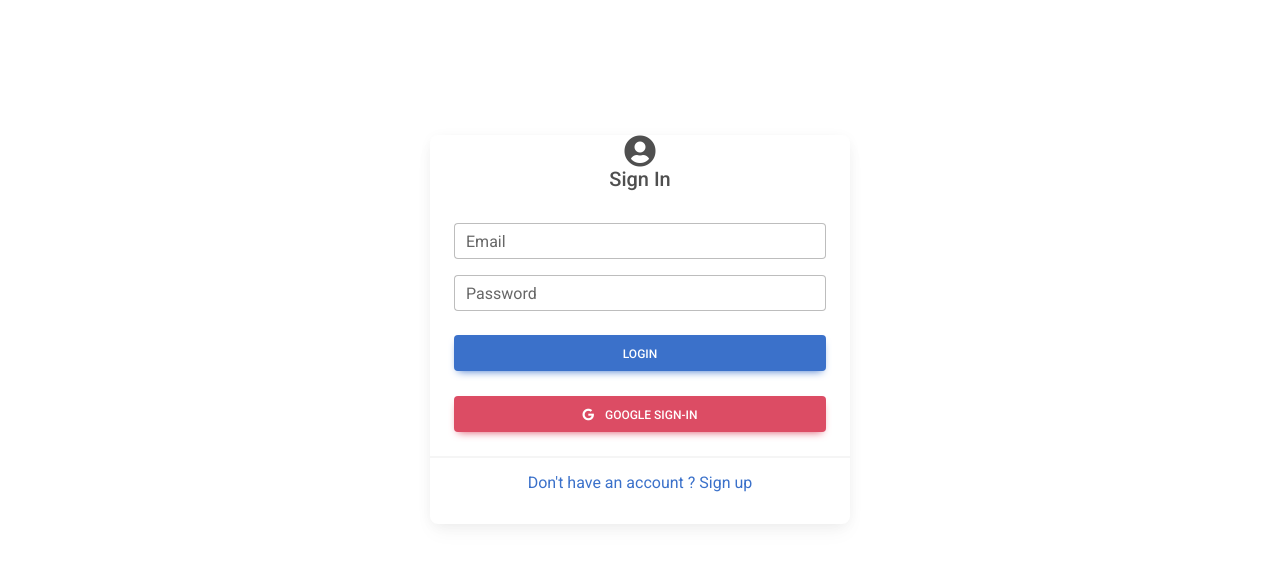
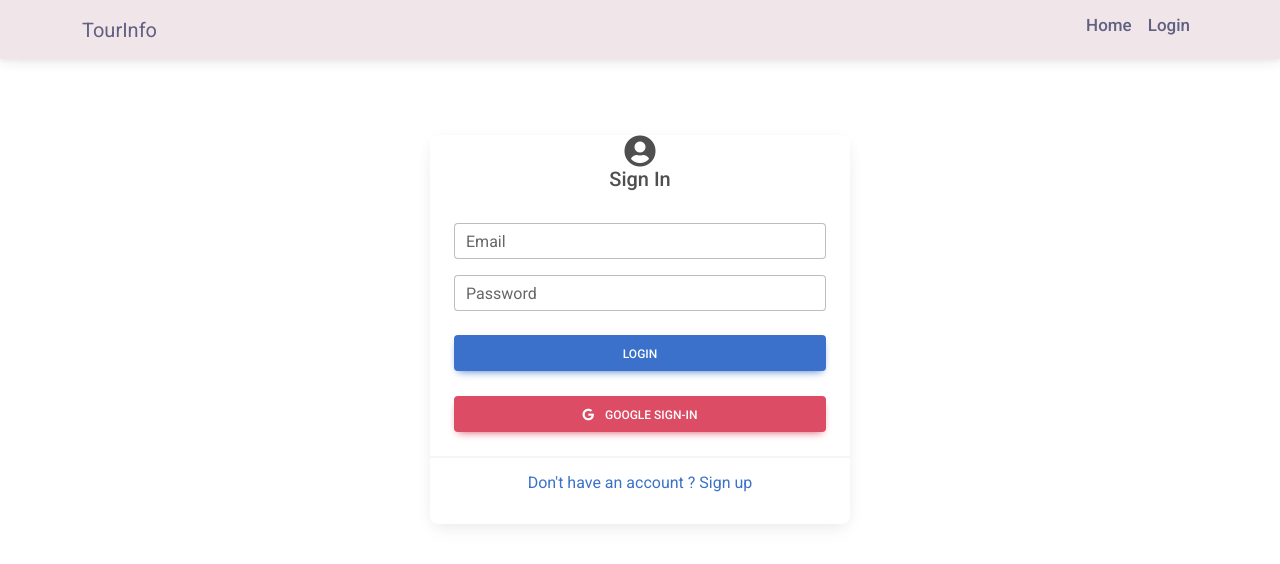
Before and after one commit to vsrathod39/tour_app_may_2022, a React (Create React App) app in the folder client/: page /login in a window 1280 px wide. Shown: the top 564 px of the page. Built offline with nearby package versions, Linux system fonts and the light colour scheme.

Commit message:
Header completed

```diff
--- a/client/src/App.js
+++ b/client/src/App.js
@@ -4,10 +4,22 @@ import { BrowserRouter, Routes, Route } from "react-router-dom";
 import Home from "./pages/home";
 import Login from "./pages/login";
 import Register from "./pages/register";
+import Header from "./components/Header";
+import { useDispatch } from "react-redux";
+import { useEffect } from "react";
+import { setUser } from "./redux/features/authSlice";
 
 function App() {
+  const dispatch = useDispatch();
+
+  const user = JSON.parse(localStorage.getItem("profile"));
+  useEffect(() => {
+    dispatch(setUser(user));
+  }, []);
+
   return (
     <div className="App">
+      <Header />
       <ToastContainer />
       <BrowserRouter>
         <Routes>
--- a/client/src/components/Header.js
+++ b/client/src/components/Header.js
@@ -10,15 +10,75 @@ import {
   MDBCollapse,
   MDBNavbarBrand,
 } from "mdb-react-ui-kit";
+import { useSelector, useDispatch } from "react-redux";
+import { setLogout } from "../redux/features/authSlice";
 
 const Header = () => {
   const [show, setShow] = useState(false);
+  const { user } = useSelector((state) => ({ ...state.auth }));
+  const dispatch = useDispatch();
+  const handleLogout = () => {
+    dispatch(setLogout());
+  };
 
   return (
     <div>
       <MDBNavbar fixed="top" expand="lg" style={{ backgroundColor: "#f0e6ea" }}>
         <MDBContainer>
-          <MDBNavbarBrand style={{ color: "#606080" }}>TourInfo</MDBNavbarBrand>
+          <MDBNavbarBrand href="/" style={{ color: "#606080" }}>
+            TourInfo
+          </MDBNavbarBrand>
+          <MDBNavbarToggler
+            type="button"
+            aria-expanded="false"
+            aria-label="Toogle navigation"
+            onClick={() => setShow(!show)}
+          >
+            <MDBIcon icon="bars" fas style={{ color: "#606080" }} />
+          </MDBNavbarToggler>
+          <MDBCollapse show={show} navbar>
+            <MDBNavbarNav right fullWidth={false} className="mb-2 mb-lg-0">
+              {user?.result?._id && (
+                <h5 style={{ marginRight: "30px", marginTop: "17px" }}>
+                  Logged in as: {user?.result?.name}
+                </h5>
+              )}
+              <MDBNavbarItem>
+                <MDBNavbarLink href="/">
+                  <p className="header-text">Home</p>
+                </MDBNavbarLink>
+              </MDBNavbarItem>
+              {user?.result?._id && (
+                <>
+                  <MDBNavbarItem>
+                    <MDBNavbarLink href="/addtour">
+                      <p className="header-text">Add Tour</p>
+                    </MDBNavbarLink>
+                  </MDBNavbarItem>
+                  <MDBNavbarItem>
+                    <MDBNavbarLink href="/dashboard">
+                      <p className="header-text">Dashbord</p>
+                    </MDBNavbarLink>
+                  </MDBNavbarItem>
+                </>
+              )}
+              {user?.result?._id ? (
+                <MDBNavbarItem>
+                  <MDBNavbarLink href="/login">
+                    <p className="header-text" onClick={handleLogout}>
+                      Logout
+                    </p>
+                  </MDBNavbarLink>
+                </MDBNavbarItem>
+              ) : (
+                <MDBNavbarItem>
+                  <MDBNavbarLink href="/login">
+                    <p className="header-text">Login</p>
+                  </MDBNavbarLink>
+                </MDBNavbarItem>
+              )}
+            </MDBNavbarNav>
+          </MDBCollapse>
         </MDBContainer>
       </MDBNavbar>
     </div>
--- a/client/src/index.css
+++ b/client/src/index.css
@@ -9,3 +9,10 @@ code {
   font-family: source-code-pro, Menlo, Monaco, Consolas, "Courier New",
     monospace;
 }
+
+.header-text {
+  color: #606080;
+  font-weight: 500;
+  margin-top: 7px;
+  font-size: 17px;
+}
--- a/client/src/redux/features/authSlice.js
+++ b/client/src/redux/features/authSlice.js
@@ -52,6 +52,15 @@ const authSlice = createSlice({
     error: "",
     loading: false,
   },
+  reducers: {
+    setUser: (state, action) => {
+      state.user = action.payload;
+    },
+    setLogout: (state, action) => {
+      localStorage.clear();
+      state.user = null;
+    },
+  },
   extraReducers: {
     [login.pending]: (state, action) => {
       state.loading = true;
@@ -92,4 +101,5 @@ const authSlice = createSlice({
   },
 });
 
+export const { setUser, setLogout } = authSlice.actions;
 export default authSlice.reducer;
```
